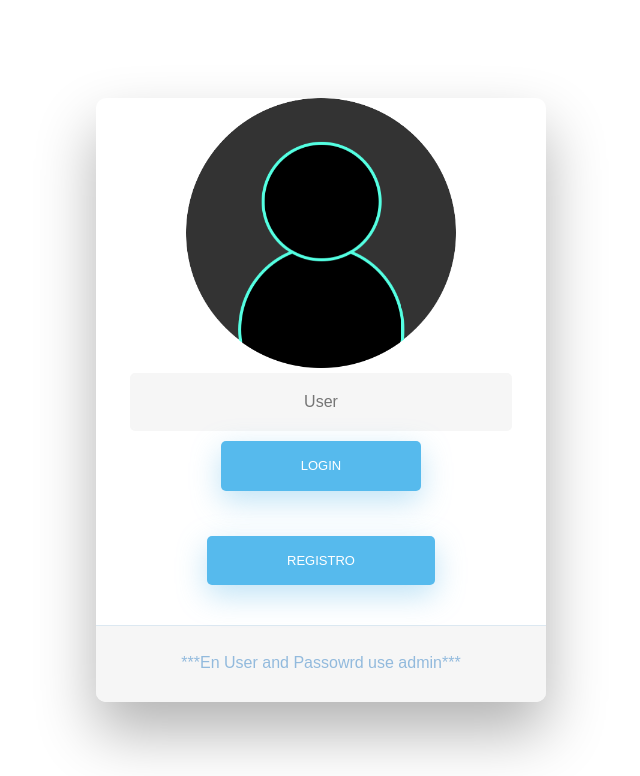
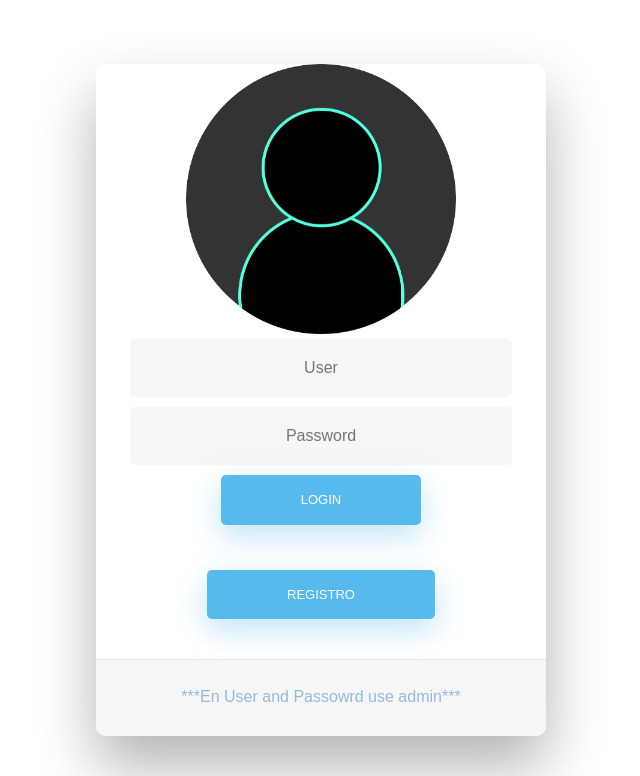
Before and after one commit to Genius5tar/DATAWEB_PHP, a PHP site: page /view/login.php in a window 1280 px wide. Shown: the top 776 px of the page, without its empty margins (319-959 px from the left). Run offline with PHP 8.4, Linux system fonts and the light colour scheme; some libraries are stand-ins or nearby versions.

Commit message:
login reparado

```diff
--- a/view/login.php
+++ b/view/login.php
@@ -29,6 +29,7 @@
     <!-- Login Form -->
     <form method="POST">
       <input type="text" id="user" class="fadeIn second" name="user" placeholder="User">
+      <input type="password" id="pass" class="fadeIn third" name="pass" placeholder="Password">
       <input type="submit" class="fadeIn fourth" name="btn_login" value="login">
       <input type="submit" class="fadeIn fourth" name="btn_regist" value="Registro">
     </form>
```
